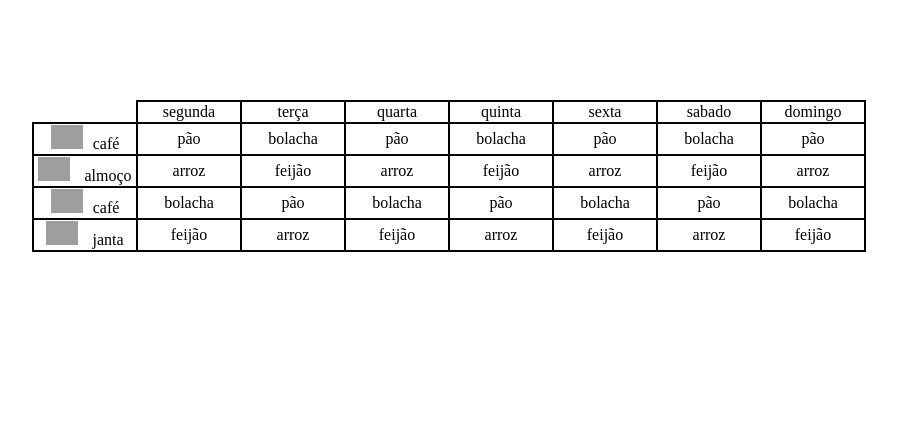
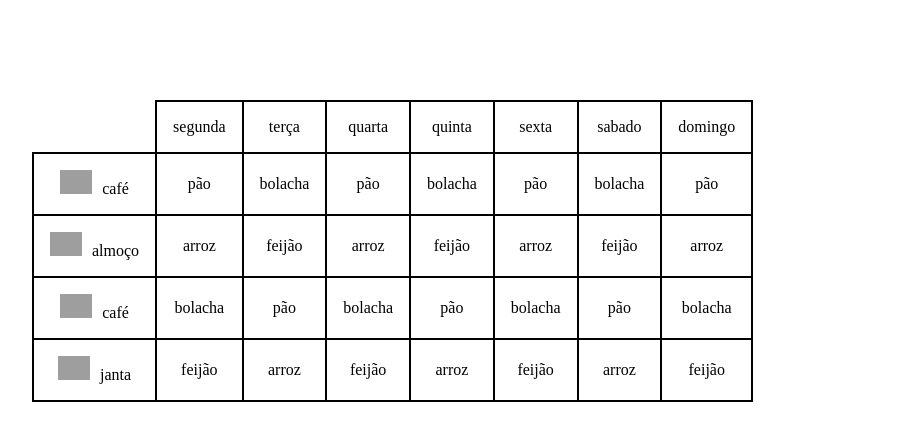
Before and after one commit to erickm31/tarefa-de-dw, a plain HTML site: page tarefa feita/tableatividade.html in a window 1280 px wide. Shown: the whole page, without its empty margins (176-1073 px from the left). Drawn offline with Linux system fonts and the light colour scheme; grey boxes are pictures that could not be loaded.

Commit message:
Update tableatividade.html

```diff
--- a/tarefa feita/tableatividade.html
+++ b/tarefa feita/tableatividade.html
@@ -7,7 +7,8 @@
     <style>
 
         td{border: 2px black solid;
-            width: 100px;
+
+            padding: 1rem;
 
         }
         table{border-collapse: collapse;
@@ -55,7 +56,7 @@
             <td>pão</td>
         </tr>
         <tr>
-            <td> <img class="img" src="https://cdn-icons-png.flaticon.com/512/2217/2217350.png" alt=""> almoço</td>
+            <td> <img class="img" src="https://cdn-icons-png.flaticon.com/512/2217/2217350.png" alt="">almoço</td>
             <td>arroz</td>
             <td>feijão</td>
             <td>arroz</td>
@@ -75,7 +76,7 @@
             <td>bolacha</td>
         </tr>
         <tr>
-            <td> <img src="https://cdn-icons-png.flaticon.com/512/2217/2217350.png" alt="" class="img"> janta </td>
+            <td> <img src="https://cdn-icons-png.flaticon.com/512/2217/2217350.png" alt="" class="img">janta </td>
             <td>feijão</td>
             <td>arroz</td>
             <td>feijão</td>
```
